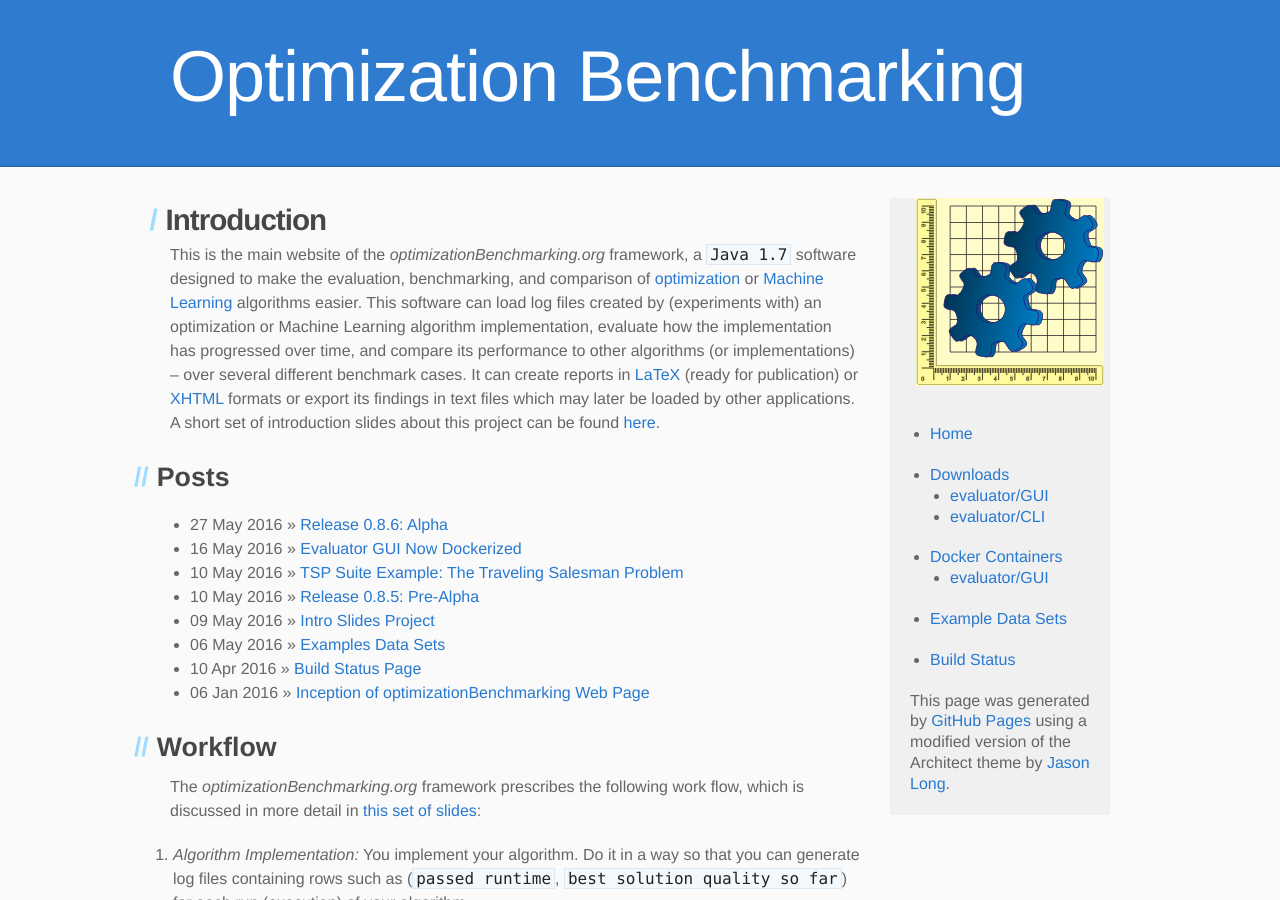
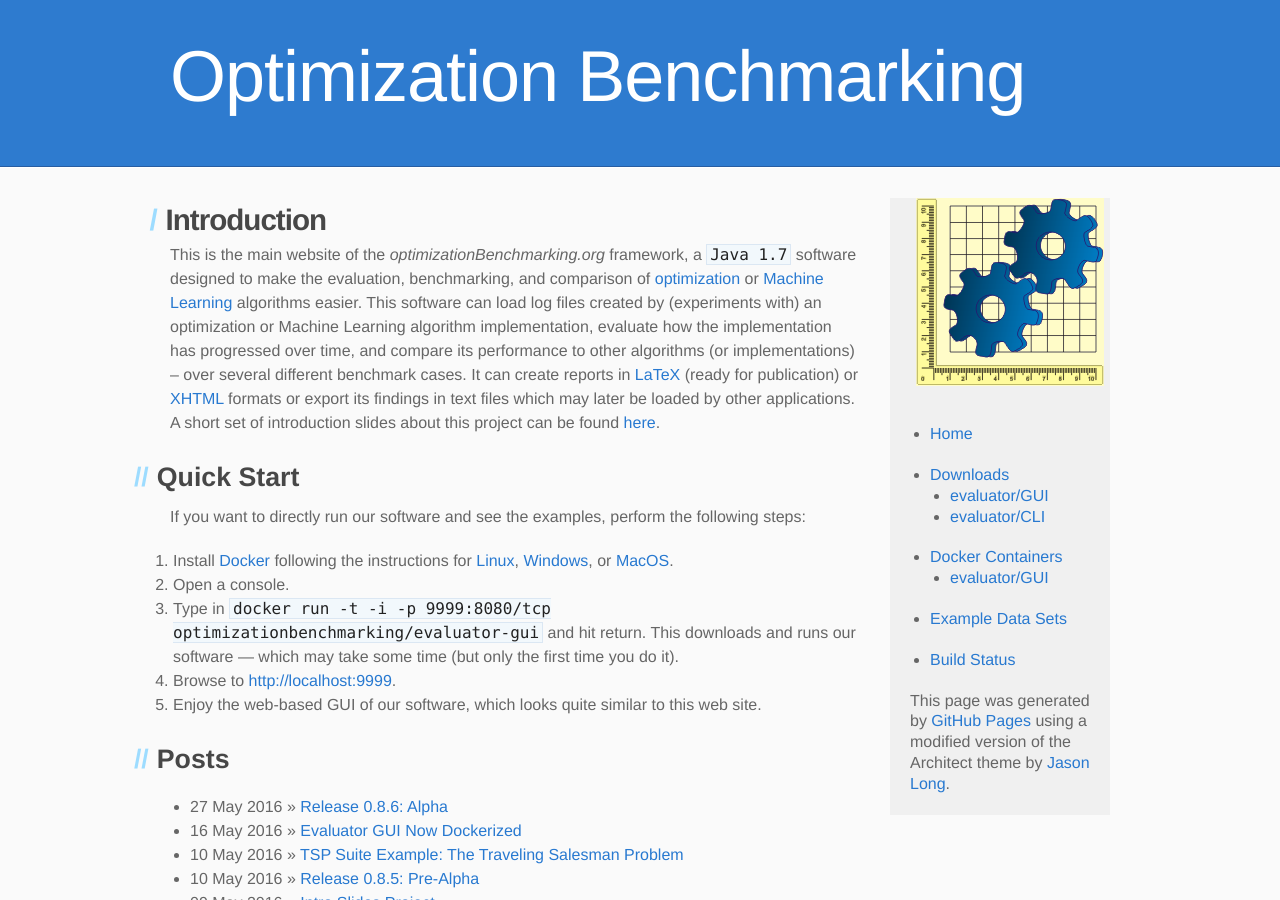
Before and after one commit to optimizationBenchmarking/optimizationBenchmarking.github.io, a Jekyll site: the page built from index.md, in a window 1280 px wide and 900 px high. Built offline with Jekyll 4.4.1, drawn with Linux system fonts in a browser that asks for light colours.

Commit message:
Added Quick Start Guide to Index Page

```diff
--- a/index.md
+++ b/index.md
@@ -6,6 +6,16 @@ permalink: /
 
 # Introduction
 This is the main website of the *optimizationBenchmarking.org* framework, a `Java 1.7` software designed to make the evaluation, benchmarking, and comparison of [optimization](http://en.wikipedia.org/wiki/Mathematical_optimization) or [Machine Learning](http://en.wikipedia.org/wiki/Machine_learning) algorithms easier. This software  can load log files created by (experiments with) an optimization or Machine Learning algorithm implementation, evaluate how the implementation has progressed over time, and compare its performance to other algorithms (or implementations) -- over several different benchmark cases. It can create reports in [LaTeX](http://en.wikipedia.org/wiki/LaTeX) (ready for publication) or [XHTML](http://en.wikipedia.org/wiki/XHTML) formats or export its findings in text files which may later be loaded by other applications. A short set of introduction slides about this project can be found <a href="{{ site.baseurl }}/introSlides.html">here</a>.
+
+## Quick Start
+
+If you want to directly run our software and see the examples, perform the following steps:
+
+1. Install [Docker](http://www.docker.com) following the instructions for [Linux](https://docs.docker.com/linux/step_one/), [Windows](https://docs.docker.com/windows/step_one/), or [MacOS](https://docs.docker.com/mac/step_one/).
+2. Open a console.
+3. Type in `docker run -t -i -p 9999:8080/tcp optimizationbenchmarking/evaluator-gui` and hit return. This downloads and runs our software &mdash; which may take some time (but only the first time you do it).
+4. Browse to [http://localhost:9999](http://localhost:9999).
+5. Enjoy the web-based GUI of our software, which looks quite similar to this web site.
 
 ## Posts
 <ul class="posts">
```
